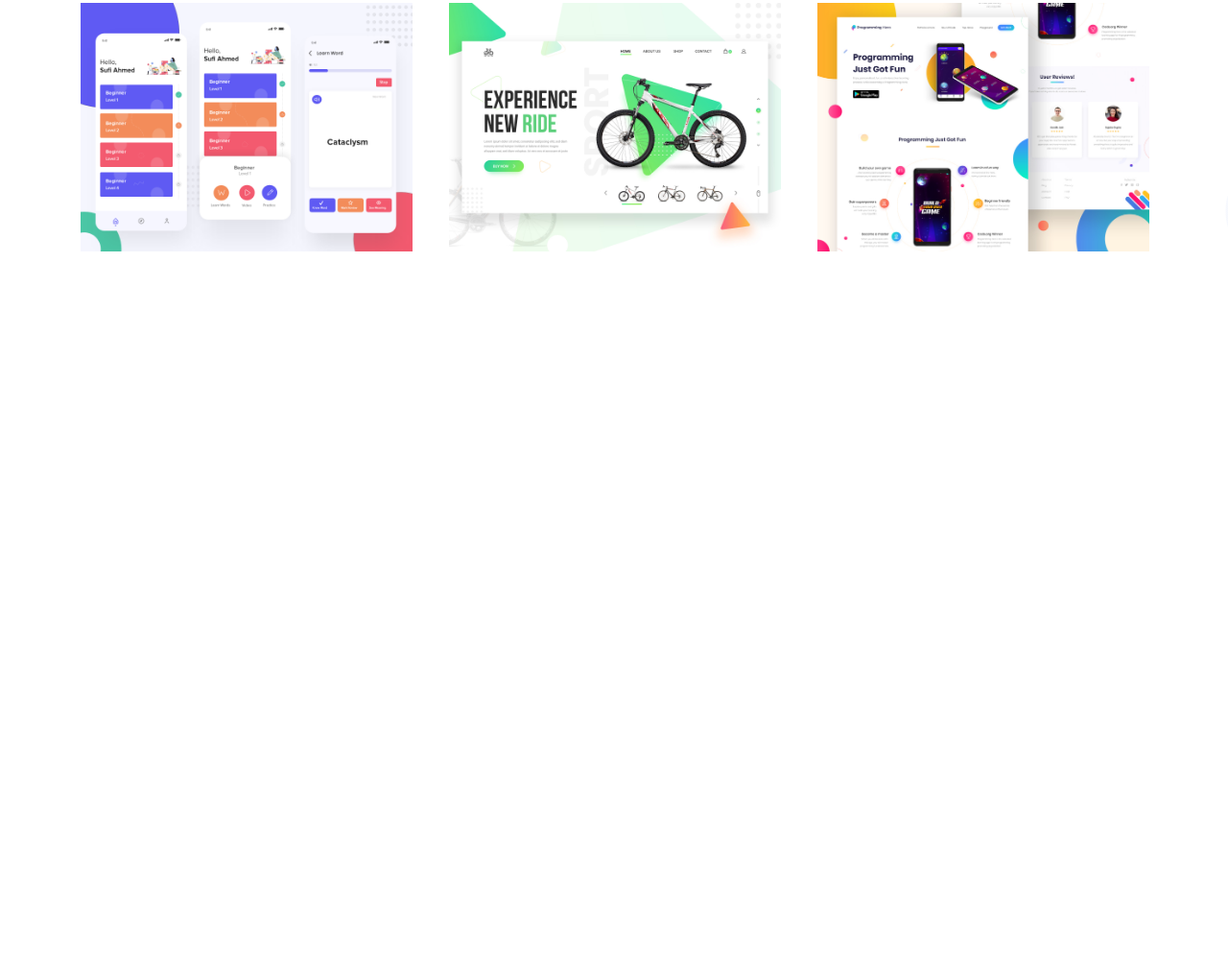
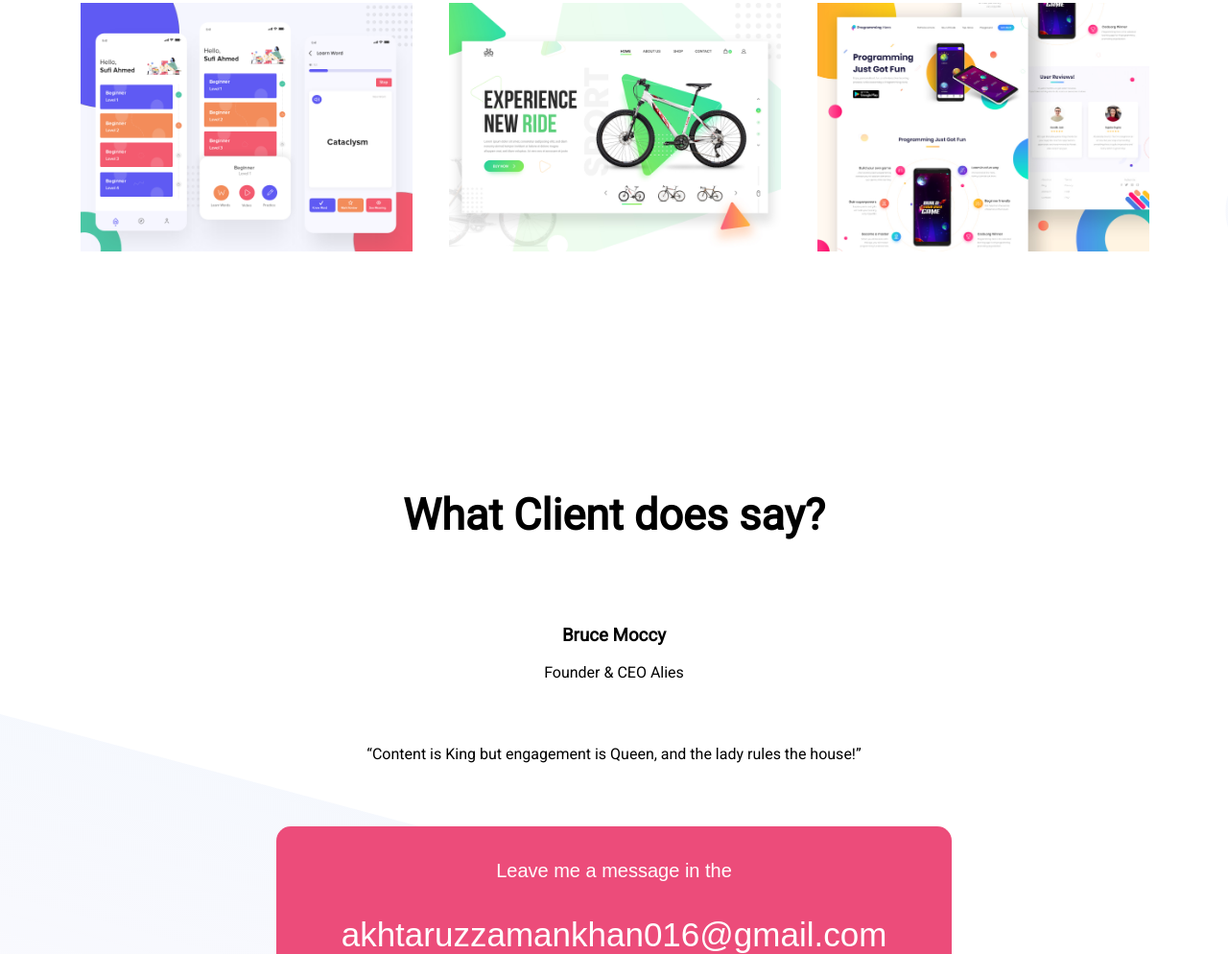
Before and after one commit to akhtar016/personal-website, a plain HTML site: page index.html in a window 1280 px wide. Shown: the part 1806-2800 px from the top of the page at 96% size. Before the commit the page ends 2229 px from the top, so only its background shows below. Drawn offline with Linux system fonts and the light colour scheme.

Commit message:
all the parts are completed

```diff
--- a/index.html
+++ b/index.html
@@ -11,7 +11,7 @@
     <section class="header-area">
             <div id="position-head-text" class="half-width">
             <h2 id="position-head-first-line">Hello I'm</h2>
-            <h1>Jack Smith</h1>
+            <h1>Nayem Khan</h1>
             <p id="position-head-para">You might saw me jumping,climbing buildings, and stopping trains. But nobody pays me a clime for that work.</p>
             <a class="link-button" target="_blank" href="https://www.linkedin.com/in/akhtarnn/">Hire Me</a>
             </div>
@@ -64,10 +64,27 @@
 </section>
 
 
+<section class="footer-area">
+    <div class="footer-center">
+    <h1>What Client does say?</h1>
+    <h3>Bruce Moccy</h3>
+    <p>Founder & CEO Alies</p>
+
+      <blockquote> <q>Content is King but engagement is Queen, and the lady rules the house!</q></blockquote>
+    </div>
+    <div class="contact-info-box">
+        <p id="message">Leave me a message in the</p>
+        <p id="email">akhtaruzzamankhan016@gmail.com</p>
+
+    </div>
 
 
 
 
+</section>
+
+
+<footer>© Nayem 2020, All Right Reserved.</footer>
 
 
 
--- a/style.css
+++ b/style.css
@@ -123,7 +123,7 @@ width: 100%;
 
     background-image: url(images/latest-work-bg.png);
     background-repeat: no-repeat;
-    height: 500px;
+    height: 550px;
     background-position:180deg, right right;
 }
 
@@ -133,3 +133,58 @@ width: 100%;
         padding-bottom: 10px;
 
     }
+
+    /* Footer Area*/
+
+    .footer-area{
+        background-image: url(images/footer-bg.png);
+        background-repeat: no-repeat;
+        height: 500px;
+    }
+    .footer-area h1{
+        font-size: 45px;
+        padding-bottom: 50px;
+    }
+
+    .footer-center{
+        text-align: center;
+    }
+  .footer-center p{
+      padding-bottom: 50px;
+  }
+  .footer-center blockquote{
+      padding-bottom: 50px;
+  }
+
+  .contact-info-box{
+
+   margin: auto;
+  width: 55%;
+  height: 35%;
+  background-color:      #EC4C7A;
+  border-radius: 15px;
+  text-align: center;
+  padding-top: 15px;
+  }
+
+  .contact-info-box p{
+      color:white;
+      align-items: center;
+
+  }
+  #message{
+      font-size: 20px;
+      font-family: sans-serif;
+  }
+
+#email{
+    font-size: 35px;
+    color:white;
+    font-family: sans-serif;
+  }
+
+footer{
+    margin-top: 15%;
+    text-align: center;
+    padding-bottom: 5%;
+}
```
